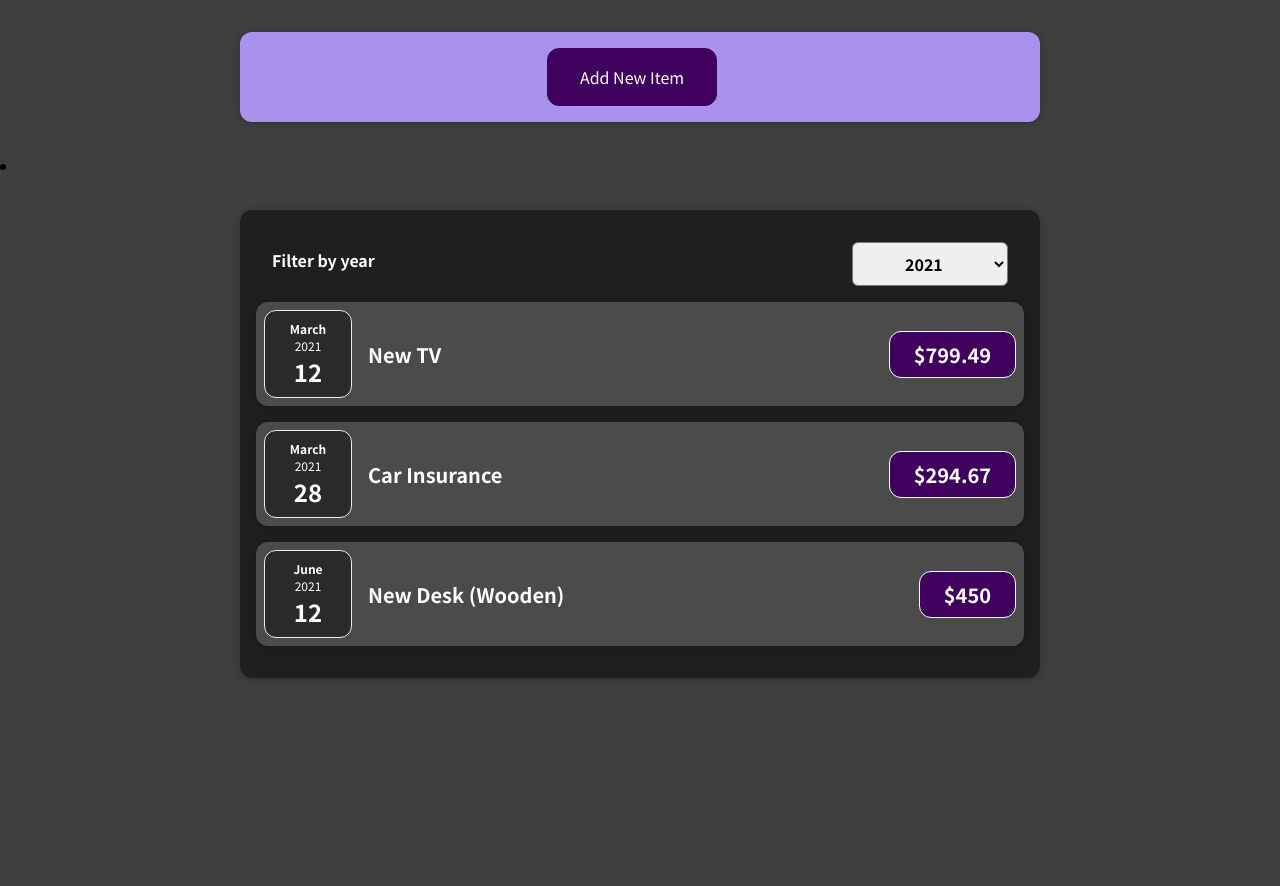
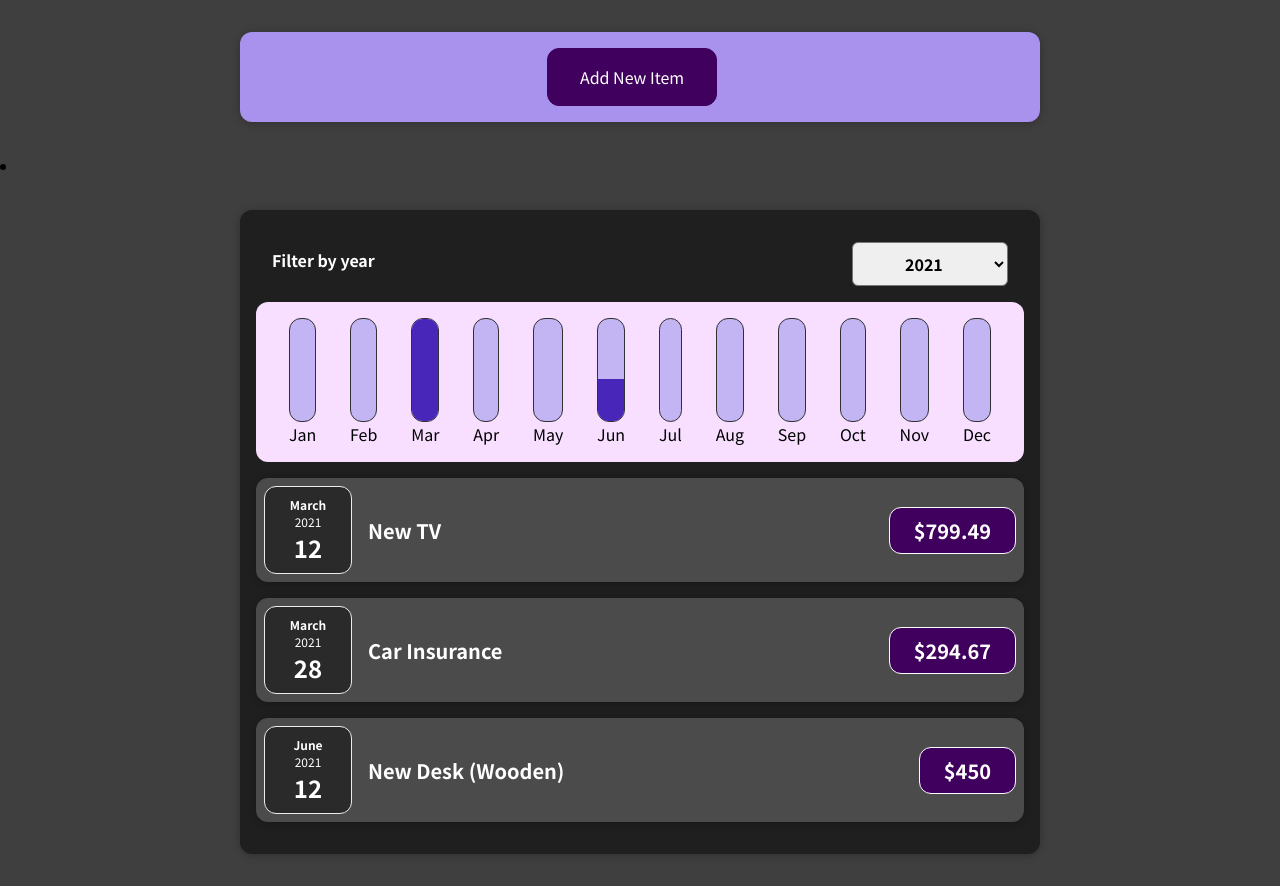
Before and after one commit to atufi/my-react-sample, a React (Create React App) app: page / in a window 1280 px wide. Before the commit the page ends 800 px from the top, so only its background shows below. Built offline with nearby package versions, Linux system fonts and the light colour scheme.

Commit message:
Add BarChart

```diff
--- /dev/null
+++ b/src/components/Expenses/Chart.css
@@ -0,0 +1,9 @@
+.chart {
+    padding: 1rem;
+    border-radius: 12px;
+    background-color: #f8dfff;
+    text-align: center;
+    display: flex;
+    justify-content: space-around;
+    height: 10rem;
+  }
--- /dev/null
+++ b/src/components/Expenses/Chart.js
@@ -0,0 +1,17 @@
+import './Chart.css'
+import ChartBar from './ChartBar'
+
+const Chart = props => {
+    let maxValue=0;
+    let itemValues= props.items.map( item => item.value);
+    maxValue=Math.max(...itemValues);
+
+    return (
+        <div className='chart' >
+            {props.items.map ( (item) => <ChartBar  key={item.label} value={item.value} maxValue={maxValue} label={item.label} /> )}
+
+        </div>
+     );
+}
+
+export default Chart;
--- /dev/null
+++ b/src/components/Expenses/ChartBar.css
@@ -0,0 +1,30 @@
+.chart-bar {
+    height: 100%;
+    display: flex;
+    flex-direction: column;
+    align-items: center;
+  }
+
+  .chart-bar__inner {
+    height: 100%;
+    width: 100%;
+    border: 1px solid #313131;
+    border-radius: 12px;
+    background-color: #c3b4f3;
+    overflow: hidden;
+    display: flex;
+    flex-direction: column;
+    justify-content: flex-end;
+  }
+
+  .chart-bar__fill {
+    background-color: #4826b9;
+    width: 100%;
+    transition: all 0.3s ease-out;
+  }
+
+  .chart-bar__label {
+    font-weight: bold;
+    font-size: 0.5rem;
+    text-align: center;
+  }
--- /dev/null
+++ b/src/components/Expenses/ChartBar.js
@@ -0,0 +1,17 @@
+import './ChartBar.css'
+const ChartBar = (props) => {
+    let itemHeight= '0%';
+    if (props.maxValue > 0 ) {
+        itemHeight = Math.round( props.value / props.maxValue * 100) + '%';
+    }
+    return (
+        <div className="chart-bar">
+            <div className="chart-bar__inner">
+                <div className="chart-bar__fill" style={{height:itemHeight}}></div>
+            </div>
+            <div className=".chart-bar__label">{props.label}</div>
+        </div>
+    );
+}
+
+export default ChartBar;
--- /dev/null
+++ b/src/components/Expenses/ExpenseChart.js
@@ -0,0 +1,24 @@
+import Chart from "./Chart"
+
+const ExpenseChart = (props) => {
+    let barItmes = [
+        {        label: 'Jan' ,  value:0    },
+        {        label: 'Feb' ,  value:0    },
+        {        label: 'Mar' ,  value:0    },
+        {        label: 'Apr' ,  value:0    },
+        {        label: 'May' ,  value:0    },
+        {        label: 'Jun' ,  value:0    },
+        {        label: 'Jul' ,  value:0    },
+        {        label: 'Aug' ,  value:0    },
+        {        label: 'Sep' ,  value:0    },
+        {        label: 'Oct' ,  value:0    },
+        {        label: 'Nov' ,  value:0    },
+        {        label: 'Dec' ,  value:0    },
+        ];
+    for (let item of props.items )    {
+        barItmes[item.date.getMonth()].value+=Number.parseFloat(item.amount);
+    }
+    return <Chart items={barItmes} />
+}
+
+export default ExpenseChart;
--- a/src/components/Expenses/Expenses.js
+++ b/src/components/Expenses/Expenses.js
@@ -1,7 +1,7 @@
 import React ,{useState} from 'react';
 
-import ExpenseItem from './ExpenseItem';
 import Card from '../UI/Card';
+import ExpenseChart from './ExpenseChart';
 import './Expenses.css';
 import ExpensesFilter from './ExpensesFilter'
 import ExpensesList from './ExpensesList';
@@ -17,7 +17,7 @@ const Expenses = (props) => {
     <li >
       <Card className="expenses">
       <ExpensesFilter selected={selectdYear}  onChangeSelectedYearHandler={changeSelectedYearHandler} />
-
+      <ExpenseChart items={filteredItems} />
       <ExpensesList items={filteredItems} />
 
        </Card>
```
